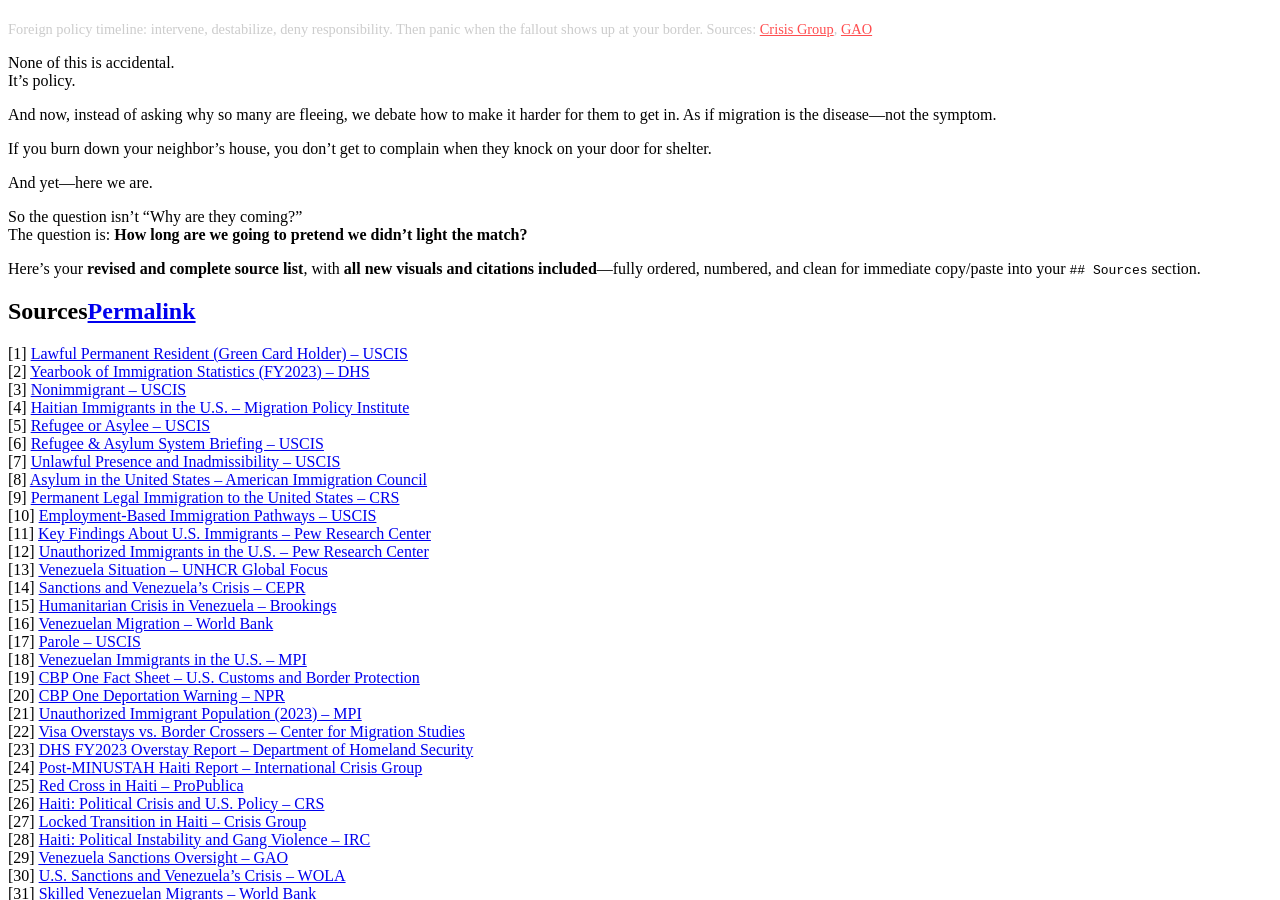
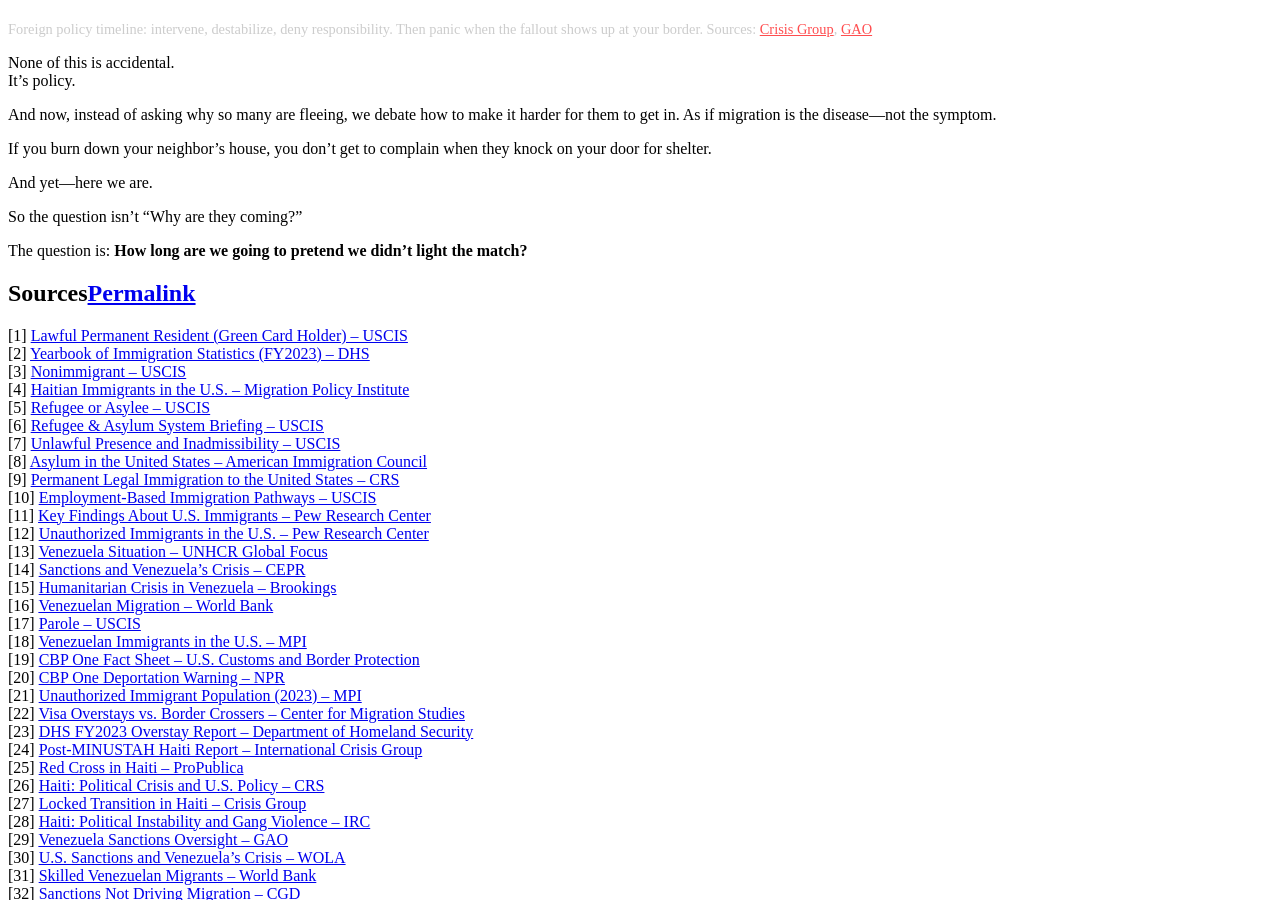
Before and after one commit to mrbrant89/wokedissident, a Jekyll site: the page built from _posts/2025/04/2025-04-21-reagan-to-biden-immigration.md, in a window 1280 px wide and 900 px high, scrolled down 19483 px. Built offline with Jekyll 4.4.1, drawn with Linux system fonts in a browser that asks for light colours; cached includes are drawn as plain includes; comment, search, counter and statistics services are not loaded.

Commit message:
Revised Workflow

```diff
--- a/_posts/2025/04/2025-04-21-reagan-to-biden-immigration.md
+++ b/_posts/2025/04/2025-04-21-reagan-to-biden-immigration.md
@@ -1294,9 +1294,8 @@
 And yet—here we are.
 
 So the question isn’t “Why are they coming?”
+
 The question is: **How long are we going to pretend we didn’t light the match?**
-
-Here’s your **revised and complete source list**, with **all new visuals and citations included**—fully ordered, numbered, and clean for immediate copy/paste into your `## Sources` section.
 
 ## Sources
 <a name="sources"></a>
```
Also changed, not shown: .github/workflows/tts.yml.
